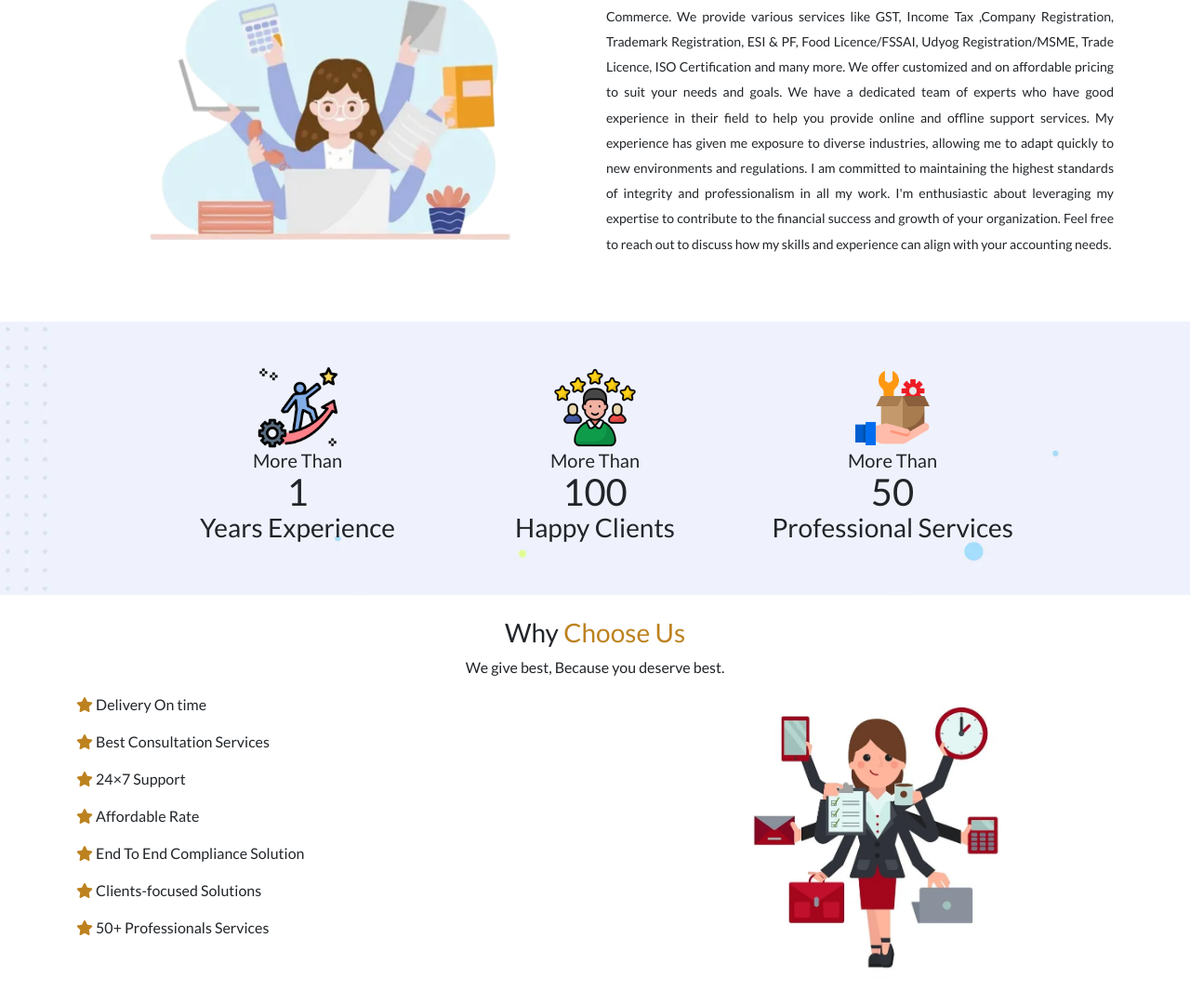
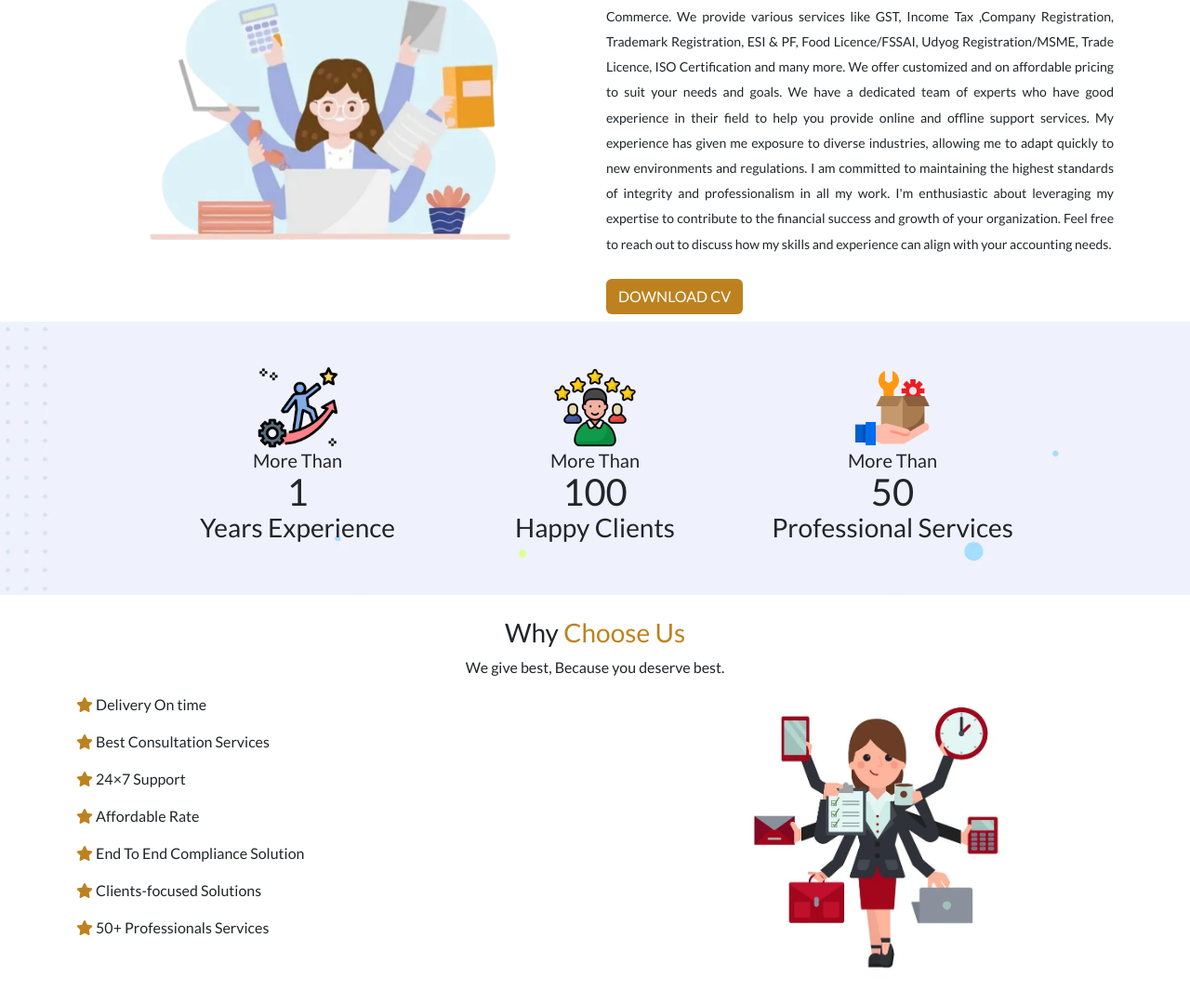
Before and after one commit to missaccountant/Home, a plain HTML site: page index.html in a window 1280 px wide. Shown: the part 2017-3097 px from the top of the page at 93% size. Drawn offline with nearby package versions, Linux system fonts and the light colour scheme; a script that the page names is missing; a web font is replaced by a local one.

Commit message:
Update index.html

```diff
--- a/index.html
+++ b/index.html
@@ -255,7 +255,7 @@ text-align: justify; line-height: 1.7rem !important ; margin-top: 65px;">Hello,
     My experience has given me exposure to diverse industries, allowing me to adapt quickly to new environments and regulations. I am committed to maintaining the highest standards of integrity and professionalism in all my work.
 
     I'm enthusiastic about leveraging my expertise to contribute to the financial success and growth of your organization. Feel free to reach out to discuss how my skills and experience can align with your accounting needs.</p>
-                <a href="images/CV.pdf" target="_blank" style="background:BD821F;" class="btn   text-white mt-3 ">DOWNLOAD CV</a>
+                <a href="images/CV.pdf" target="_blank" style="background:#BD821F;" class="btn   text-white mt-2 mb-2 ">DOWNLOAD CV</a>
             </div>
         </div>
     </div>
```
